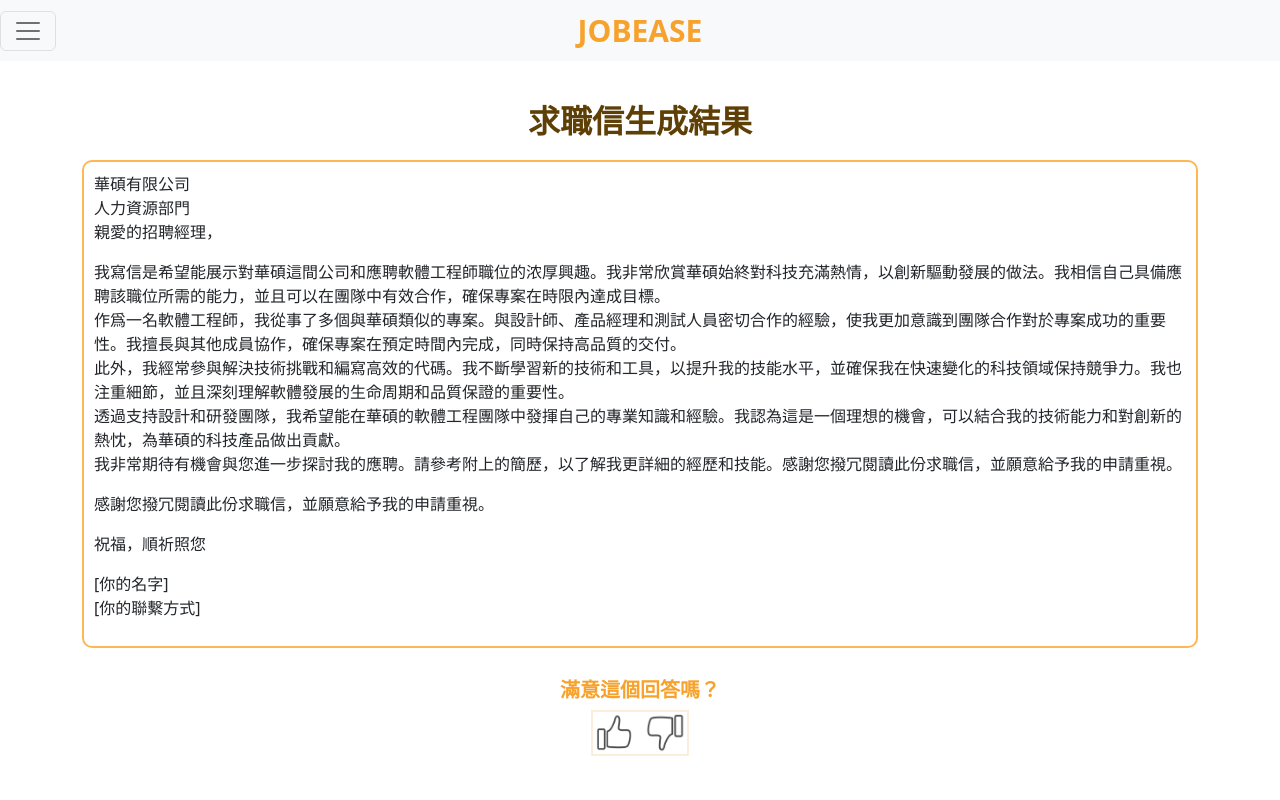
After one commit to THChen2002/AI-Interview-Bot, a Django app: page /cover_letter_result/ in a window 1280 px wide. The commit adds this page. Run offline with Django 4.2, Linux system fonts and the light colour scheme; parts of the project's set-up code (start-up, migrations or seed data) failed here and were passed over.

Commit message:
feature-ContentResultPage 1.生成結果頁面(含模擬面試結果頁面)

```diff
--- a/AIInterviewBot/AIInterviewBot/urls.py
+++ b/AIInterviewBot/AIInterviewBot/urls.py
@@ -66,6 +66,7 @@ urlpatterns = [
     path('self_introduction/', contents.self_introduction, name='SelfIntroduction'),
     # 求職信
     path('cover_letter/', contents.cover_letter, name='CoverLetter'),
+    path('cover_letter_result/', contents.cover_letter_result, name='CoverLetterResult'),
     # 推薦信
     path('recommendation_letter/', contents.recommendation_letter, name='RecommendationLetter'),
     # 簡歷
--- a/AIInterviewBot/contents/views.py
+++ b/AIInterviewBot/contents/views.py
@@ -141,6 +141,11 @@ def cover_letter(request):
         form = CoverLetterForm()
     return render(request, 'contents/cover_letter.html', locals())
 
+#求職信生成頁面
+def cover_letter_result(request):
+    return render(request, 'contents/cover_letter_result.html', locals())
+
+
 # 履歷頁面
 def resume(request):
     output_path = ContentsService.export_resume()
--- /dev/null
+++ b/AIInterviewBot/templates/contents/cover_letter_result.html
@@ -0,0 +1,39 @@
+{% extends "base.html" %}
+{% block title %}求職信生成結果{% endblock %}
+{% block content %}
+{% load static %}
+<div style="margin-top: 30px; text-align: center;">
+  <h2 style="color: #5E4006; font-weight: bold;">求職信生成結果</h2>
+  <div style="border: 2px solid #FFB755; border-radius: 10px; padding: 10px; margin-top: 20px; text-align: left;">
+    <p>華碩有限公司<br>人力資源部門<br>親愛的招聘經理，</p>
+
+    <p>我寫信是希望能展示對華碩這間公司和應聘軟體工程師職位的浓厚興趣。我非常欣賞華碩始終對科技充滿熱情，以創新驅動發展的做法。我相信自己具備應聘該職位所需的能力，並且可以在團隊中有效合作，確保專案在時限內達成目標。
+    </br>
+       作爲一名軟體工程師，我從事了多個與華碩類似的專案。與設計師、產品經理和測試人員密切合作的經驗，使我更加意識到團隊合作對於專案成功的重要性。我擅長與其他成員協作，確保專案在預定時間內完成，同時保持高品質的交付。
+    </br>
+       此外，我經常參與解決技術挑戰和編寫高效的代碼。我不斷學習新的技術和工具，以提升我的技能水平，並確保我在快速變化的科技領域保持競爭力。我也注重細節，並且深刻理解軟體發展的生命周期和品質保證的重要性。
+    </br>
+       透過支持設計和研發團隊，我希望能在華碩的軟體工程團隊中發揮自己的專業知識和經驗。我認為這是一個理想的機會，可以結合我的技術能力和對創新的熱忱，為華碩的科技產品做出貢獻。
+    </br>
+       我非常期待有機會與您進一步探討我的應聘。請參考附上的簡歷，以了解我更詳細的經歷和技能。感謝您撥冗閱讀此份求職信，並願意給予我的申請重視。
+    </p>
+
+    <p>感謝您撥冗閱讀此份求職信，並願意給予我的申請重視。</p>
+
+    <p>祝福，順祈照您</p>
+
+    <p>[你的名字]<br>[你的聯繫方式]</p>
+  </div>
+
+  <div style="margin-top: 30px;"></div>
+  <h5 style="color: #F7A22D; font-weight: bold;">滿意這個回答嗎？</h5>
+  <table style="margin: 0 auto; border: 2px solid #FCEEDB; border-radius: 10px;">
+    <tr>
+      <td><img src="{% static 'images/good.png' %}" style="width: 40px; height: 40px;"></td>
+      <td style="width: 10px;"></td>
+      <td><img src="{% static 'images/bad.png' %}" style="width: 40px; height: 40px;"></td>
+    </tr>
+  </table>
+  <div style="margin-top: 30px;"></div>
+</div>
+{% endblock %}
```
Also changed, not shown: AIInterviewBot/templates/contents/mock_interview_result.html (+44 -0 lines), AIInterviewBot/static/images/bad.png (added), AIInterviewBot/static/images/good.png (added).
